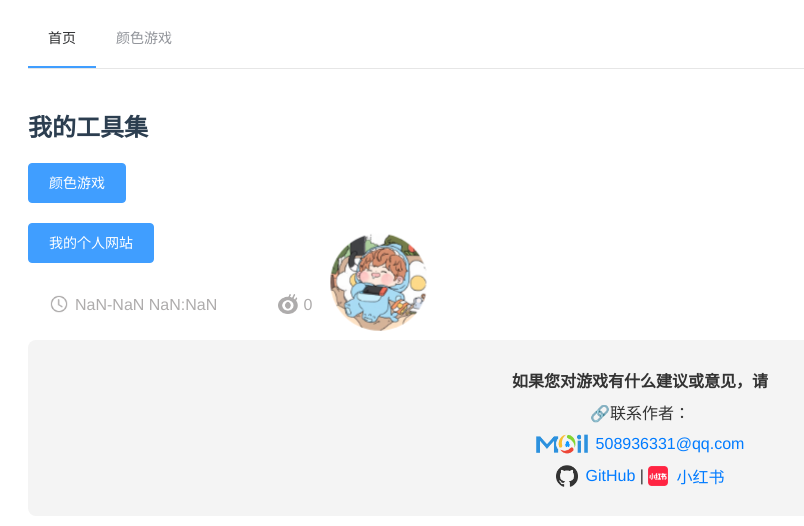
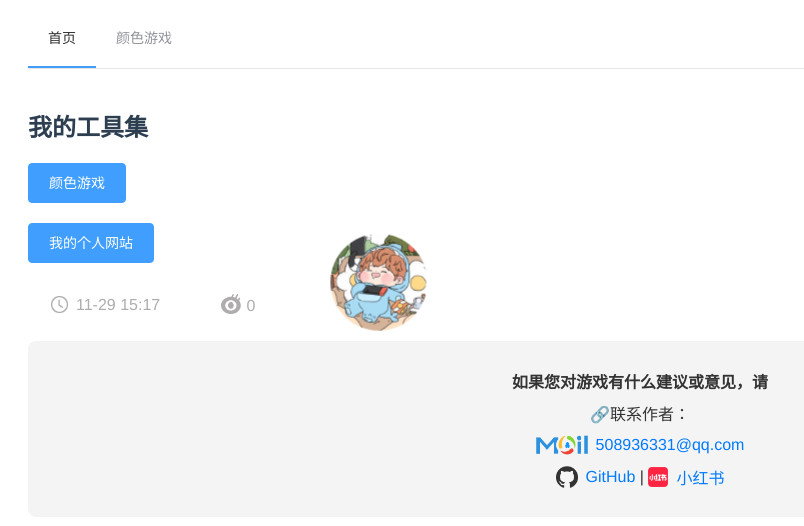
Before and after one commit to buptsdz/myweb-games-public, a Vue app: page / in a window 1280 px wide. Shown: the top 526 px of the page, without its empty margins (0-804 px from the left). Built offline with nearby package versions, Linux system fonts and the light colour scheme; no server answers.

Commit message:
调整更新日期格式

```diff
--- a/src/views/Homepage.vue
+++ b/src/views/Homepage.vue
@@ -12,11 +12,11 @@
       </el-button>
     </div>
 
-    <div style="display: flex; flex-direction: row; margin-bottom: 6px; margin-top: 30px;">
+    <div style="display: flex; flex-direction: row; margin-bottom: 6px; margin-top: 30px;align-items: center;">
       <!-- 获取更新时间 -->
       <div class="tooltip1">
         <img :src="require('@/assets/static/images/tubiao/time.png')" class="responsive-img" />
-        <p id="bottom-time" style="color: #aeacac; margin: 0; margin-top: 2px; font-size: 16px;">{{ formattedTime }}</p>
+        <p id="bottom-time" style="color: #aeacac; margin: 0; margin-top: 1px; font-size: 16px;">{{ formattedTime }}</p>
         <span class="tooltiptext1">{{ tooltipTime }}</span>
       </div>
 
@@ -63,7 +63,7 @@ export default {
   data() {
     return {
       BackgroundMovingImagePath: require('@/assets/static/images/profile/sleep.jpg'),
-      updateDate: "2024-11-39 15:04:17", // 自定义更新日期
+      updateDate: "2024-11-29 15:17:17", // 自定义更新日期
       formattedTime: "", // 存储格式化的更新时间
       tooltipTime: "", // 存储显示在tooltip的更新时间
       viewCount: 0, // 存储浏览量
@@ -197,7 +197,12 @@ export default {
   padding-bottom: 10px;
 }
 
-.tooltip1 .responsive-img,
+.tooltip1 .responsive-img {
+  height: 23px;
+  width: 23px;
+  margin-right: 5px;
+}
+
 .tooltip2 .responsive-img {
   height: 22px;
   width: 22px;
```
